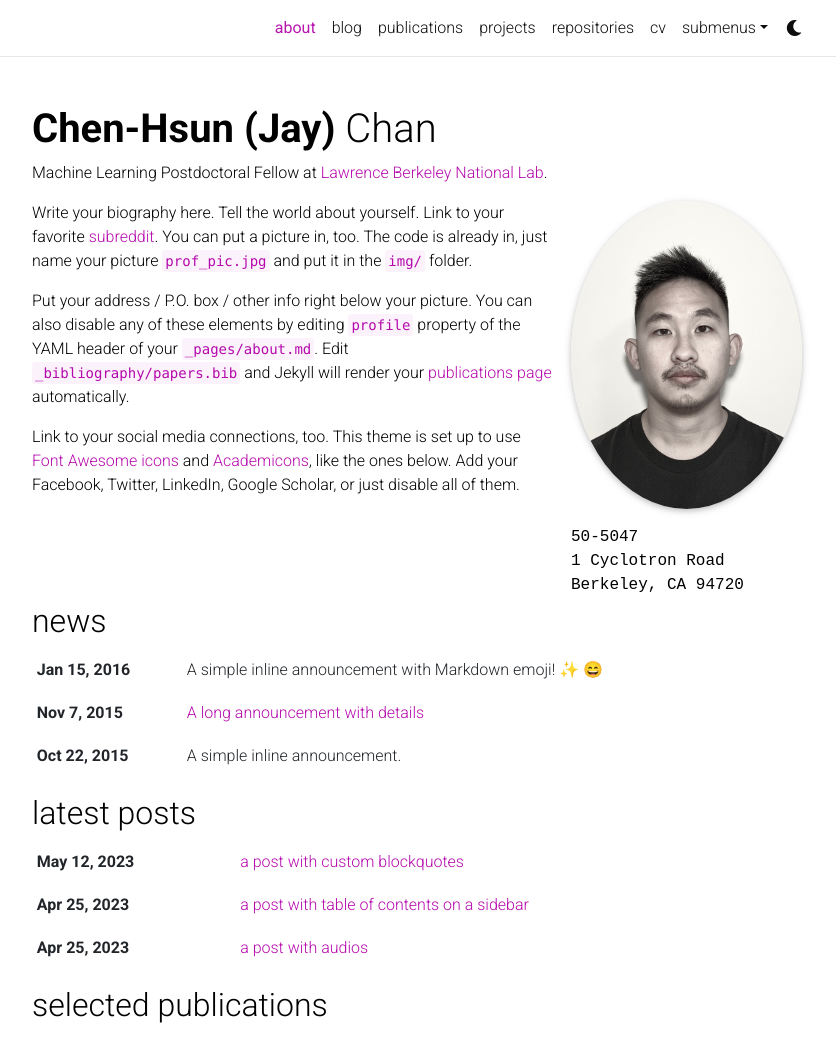
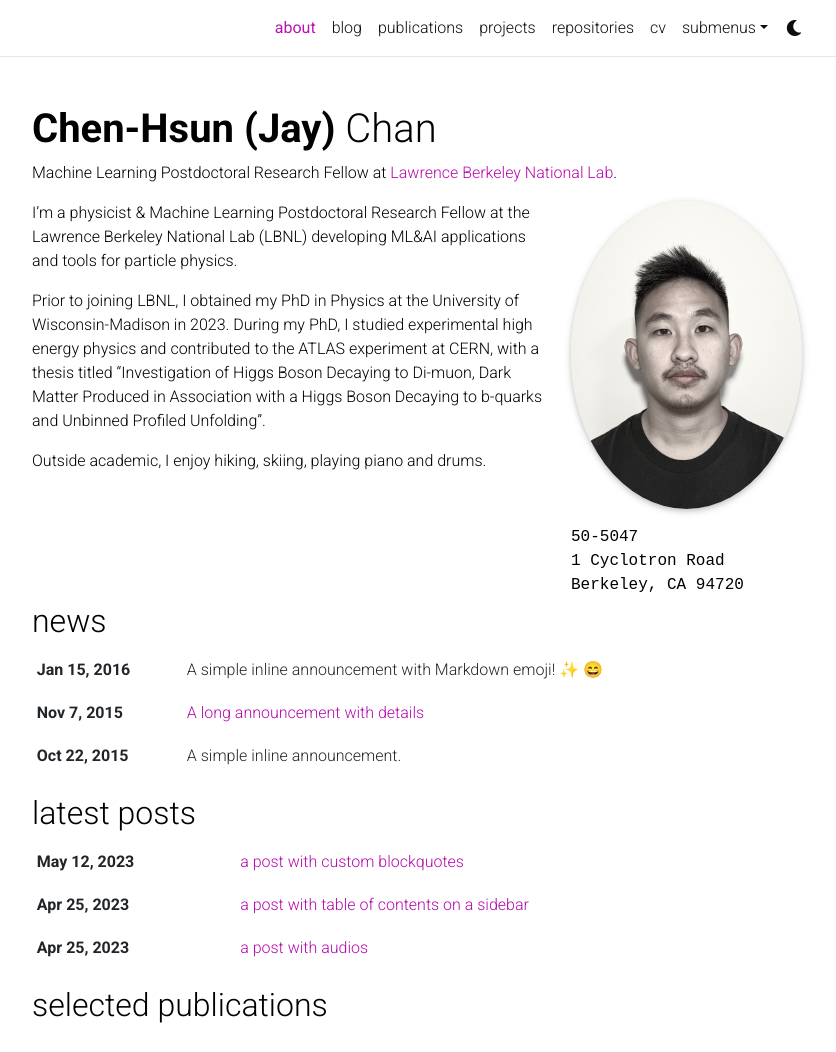
Before and after one commit to jaychan-hep/jaychan-hep.github.io, a Jekyll site: the page built from _pages/about.md, in a window 1280 px wide and 1341 px high, cut to the strip 0-1052 px from the top of the window. Shown: the whole strip, without its empty margins (223-1059 px from the left). Built offline with Jekyll 4.4.1, drawn with Linux system fonts in a browser that asks for light colours; full-size pictures stand in for the smaller copies a plugin makes; emoji names are drawn with the system emoji font; comment, search, counter and statistics services are not loaded; a style sheet for code colours, icons or effects is not loaded.

Commit message:
Update about.md

```diff
--- a/_pages/about.md
+++ b/_pages/about.md
@@ -2,7 +2,7 @@
 layout: about
 title: about
 permalink: /
-subtitle: Machine Learning Postdoctoral Fellow at <a href='https://www.lbl.gov'>Lawrence Berkeley National Lab</a>.
+subtitle: Machine Learning Postdoctoral Research Fellow at <a href='https://www.lbl.gov'>Lawrence Berkeley National Lab</a>.
 
 profile:
   align: right
@@ -19,8 +19,8 @@ selected_papers: true # includes a list of papers marked as "selected={true}"
 social: true  # includes social icons at the bottom of the page
 ---
 
-Write your biography here. Tell the world about yourself. Link to your favorite [subreddit](http://reddit.com). You can put a picture in, too. The code is already in, just name your picture `prof_pic.jpg` and put it in the `img/` folder.
+I'm a physicist & Machine Learning Postdoctoral Research Fellow at the Lawrence Berkeley National Lab (LBNL) developing ML&AI applications and tools for particle physics.
 
-Put your address / P.O. box / other info right below your picture. You can also disable any of these elements by editing `profile` property of the YAML header of your `_pages/about.md`. Edit `_bibliography/papers.bib` and Jekyll will render your [publications page](/al-folio/publications/) automatically.
+Prior to joining LBNL, I obtained my PhD in Physics at the University of Wisconsin-Madison in 2023. During my PhD, I studied experimental high energy physics and contributed to the ATLAS experiment at CERN, with a thesis titled “Investigation of Higgs Boson Decaying to Di-muon, Dark Matter Produced in Association with a Higgs Boson Decaying to b-quarks and Unbinned Profiled Unfolding”.
 
-Link to your social media connections, too. This theme is set up to use [Font Awesome icons](http://fortawesome.github.io/Font-Awesome/) and [Academicons](https://jpswalsh.github.io/academicons/), like the ones below. Add your Facebook, Twitter, LinkedIn, Google Scholar, or just disable all of them.
+Outside academic, I enjoy hiking, skiing, playing piano and drums.
```
